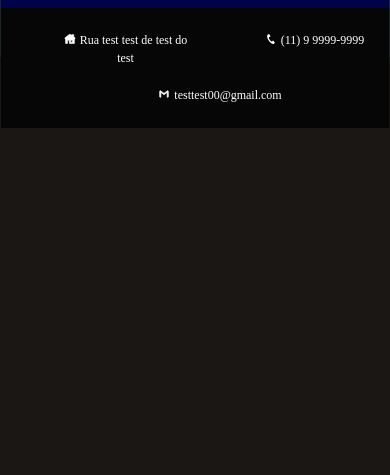
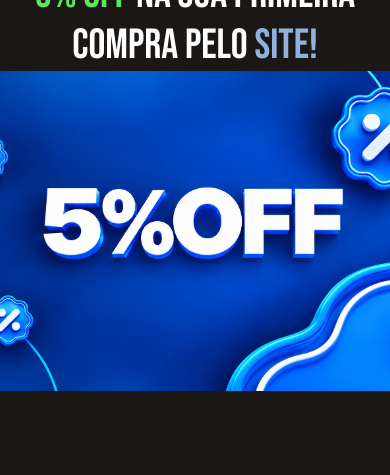
Before and after one commit to DougSantt/dstore, a website: page index.html in a window 390 px wide. Shown: the part 2649-3124 px from the top of the page. Before the commit the page ends 2777 px from the top, so only its background shows below. Drawn offline with nearby package versions, Linux system fonts and the light colour scheme.

Commit message:
concluido sessa/desconto

```diff
--- a/index.html
+++ b/index.html
@@ -191,6 +191,13 @@
             </section>
         </article>
 
+        <section class="sessao-desconto">
+            <h2 class="title-desconto"> <strong class="txt-desc-destaque">5% Off</strong> na sua primeira compra pelo <strong class="txt-site-dest">site!</strong></h2>
+            <div class="box-desconto">
+                <img src="./images/img-desconto2.jpg" alt="img desconto 5% off" class="img-desconto">
+            </div>
+        </section>
+
     </main>
 
     <footer id="footer" class="footer">
--- a/style.css
+++ b/style.css
@@ -438,7 +438,6 @@ header {
     color:#fff;
     font-size: 1.6em;
     text-align: center;
-    /* background-color: #40647c; */
     width: 100%;
     border-radius: 2px;
     margin-top: 5px;
@@ -502,6 +501,54 @@ header {
 
 .clique-aqui {
     color:rgb(106, 98, 228);
+
+}
+
+.sessao-desconto {
+    height: 50vh;
+    min-height: 50vh;
+    width: 100vw;
+    max-width: 100vw;
+    margin: 0 auto;
+    border-radius: 5px;
+    margin-top: 15vh;
+}
+
+.title-desconto {
+    color: #fff;
+    text-align: center;
+    font-size: 3em;
+    font-family: "Bebas Neue", sans-serif;
+    font-weight: 400;
+    font-style: normal;
+}
+
+.txt-site-dest {
+    color:#90b1db;
+    font-family: "Bebas Neue", sans-serif;
+    font-weight: 400;
+    font-style: normal;
+}
+
+.txt-desc-destaque {
+    font-family: "Bebas Neue", sans-serif;
+    font-weight: 400;
+    font-style: normal;
+    color: #5ce65c;
+
+}
+
+.box-desconto {
+    height: 100%;
+    width: 100%;
+}
+
+.sessao-desconto .box-desconto .img-desconto {
+    width: 100%;
+    height: 100%;
+    object-fit:cover;
+    object-position: center;
+
 }
 
 .footer {
@@ -646,9 +693,41 @@ header {
         margin-top:5vh;
     }
 
+    .dstore-history {
+        font-size: 3.5vh;
+    }
+
+    .title-desconto {
+        color: #fff;
+        text-align: center;
+        font-size: 5vh;
+        font-family: "Bebas Neue", sans-serif;
+        font-weight: 400;
+        font-style: normal;
+    }
+
+    .sessao-desconto {
+        display: flex;
+        align-items: center;
+        justify-content: center;
+        flex-direction: column;
+
+        width: 100%;
+        height: 50vh;
+        margin-top: 35vh;
+
+    }
+
+    .sessao-desconto .box-desconto .img-desconto {
+        width: 100%;
+        height: 100%;
+        object-fit: cover;
+    }
+
     .footer {
         height: 210px;
         margin-top: 42vh;
+        margin-top: 12vh;
     }
 
     .connect-text {
@@ -675,6 +754,7 @@ header {
         margin-left: 50px;
     }
 }
+
 @media screen and (min-width: 320px) and (max-width: 442px) {
 .headerGroup {
     width: 100%;
@@ -778,8 +858,39 @@ header {
     font-weight: bold;
 }
 
+.dstore-history {
+    font-size: 3.5vh;
+}
+
+.title-desconto {
+    color: #fff;
+    text-align: center;
+    font-size: 5vh;
+    font-family: "Bebas Neue", sans-serif;
+    font-weight: 400;
+    font-style: normal;
+}
+
+.sessao-desconto {
+    display: flex;
+    align-items: center;
+    justify-content: center;
+    flex-direction: column;
+
+    width: 100%;
+    height: 50vh;
+    margin-top: 5vh;
+
+}
+
+.sessao-desconto .box-desconto .img-desconto {
+    width: 100%;
+    height: 100%;
+    object-fit: cover;
+}
+
 .footer {
-    margin-top:10px;
+    margin-top:10vh;
     height:120px;
 
 }
```
Also changed, not shown: images/img-desconto2.jpg (added), 2 other files.
